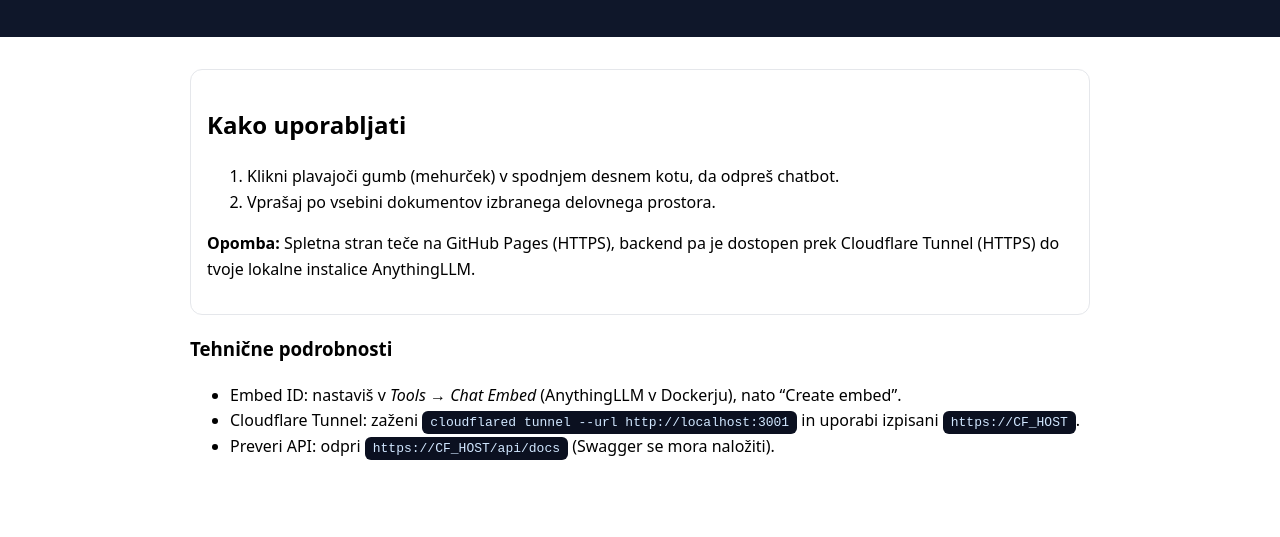
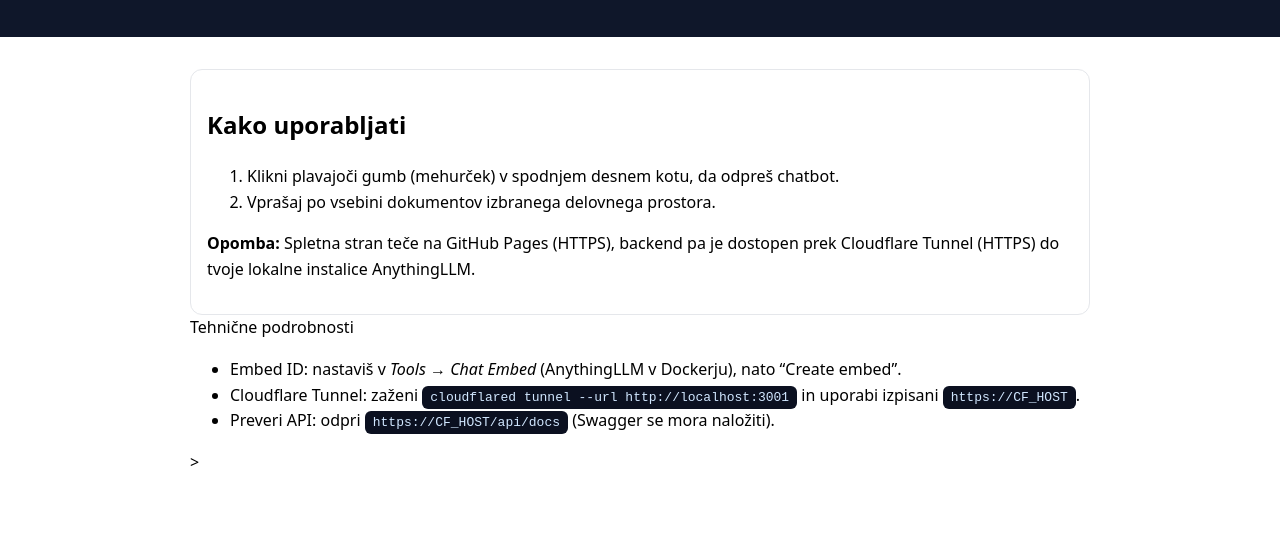
Before and after one commit to ArtyF360/artyf360.github.io, a plain HTML site: page cetbot.html in a window 1280 px wide. Shown: the part 124-661 px from the top of the page. Drawn offline with Linux system fonts and the light colour scheme; a script that the page names is missing.

Commit message:
Update cetbot.html

```diff
--- a/cetbot.html
+++ b/cetbot.html
@@ -33,12 +33,13 @@
       <p><strong>Opomba:</strong> Spletna stran teče na GitHub Pages (HTTPS), backend pa je dostopen prek Cloudflare Tunnel (HTTPS) do tvoje lokalne instalice AnythingLLM.</p>
     </div>
 
-    <h3>Tehnične podrobnosti</h3>
+ <!   <h3>Tehnične podrobnosti</h3>
     <ul>
       <li>Embed ID: nastaviš v <em>Tools → Chat Embed</em> (AnythingLLM v Dockerju), nato “Create embed”.</li>
       <li>Cloudflare Tunnel: zaženi <code>cloudflared tunnel --url http://localhost:3001</code> in uporabi izpisani <code>https://CF_HOST</code>.</li>
       <li>Preveri API: odpri <code>https://CF_HOST/api/docs</code> (Swagger se mora naložiti).</li>
     </ul>
+    >
   </main>
 
   <!-- === ANYTHINGLLM EMBED WIDGET ===
```
